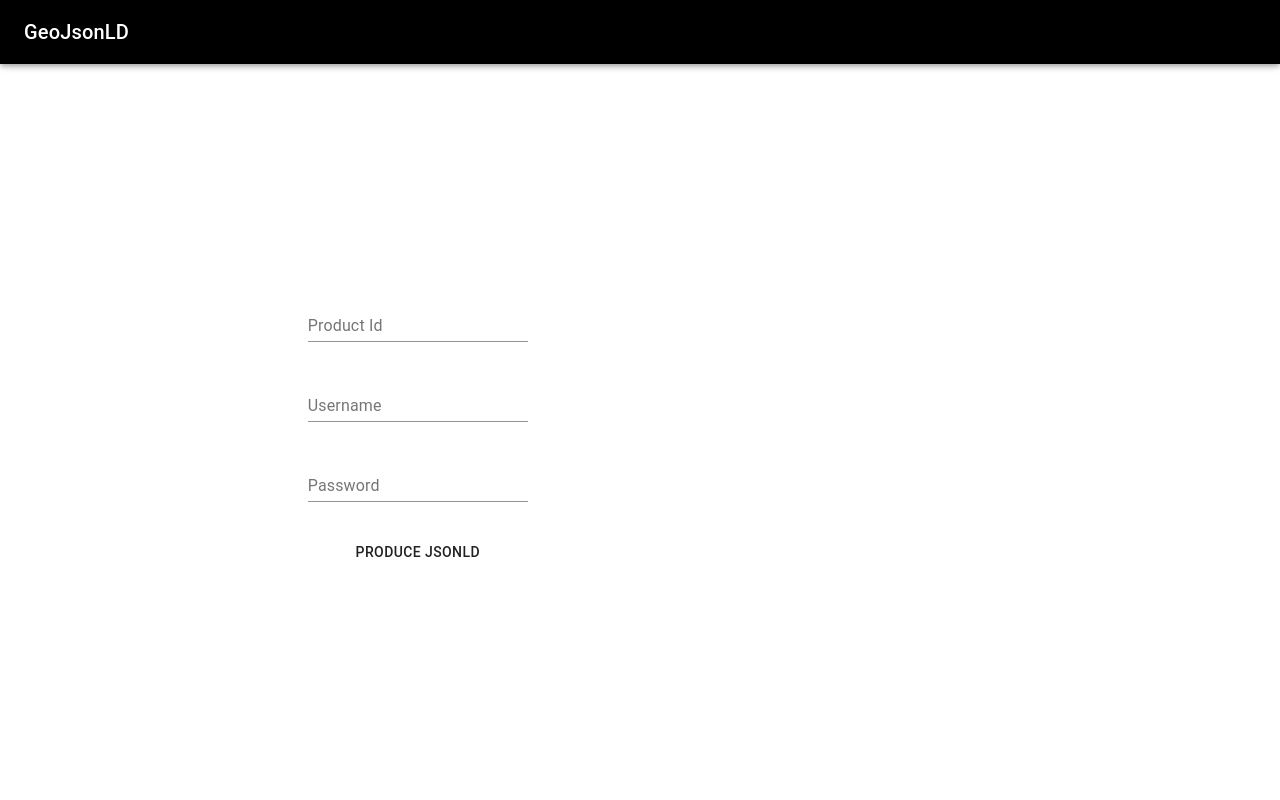
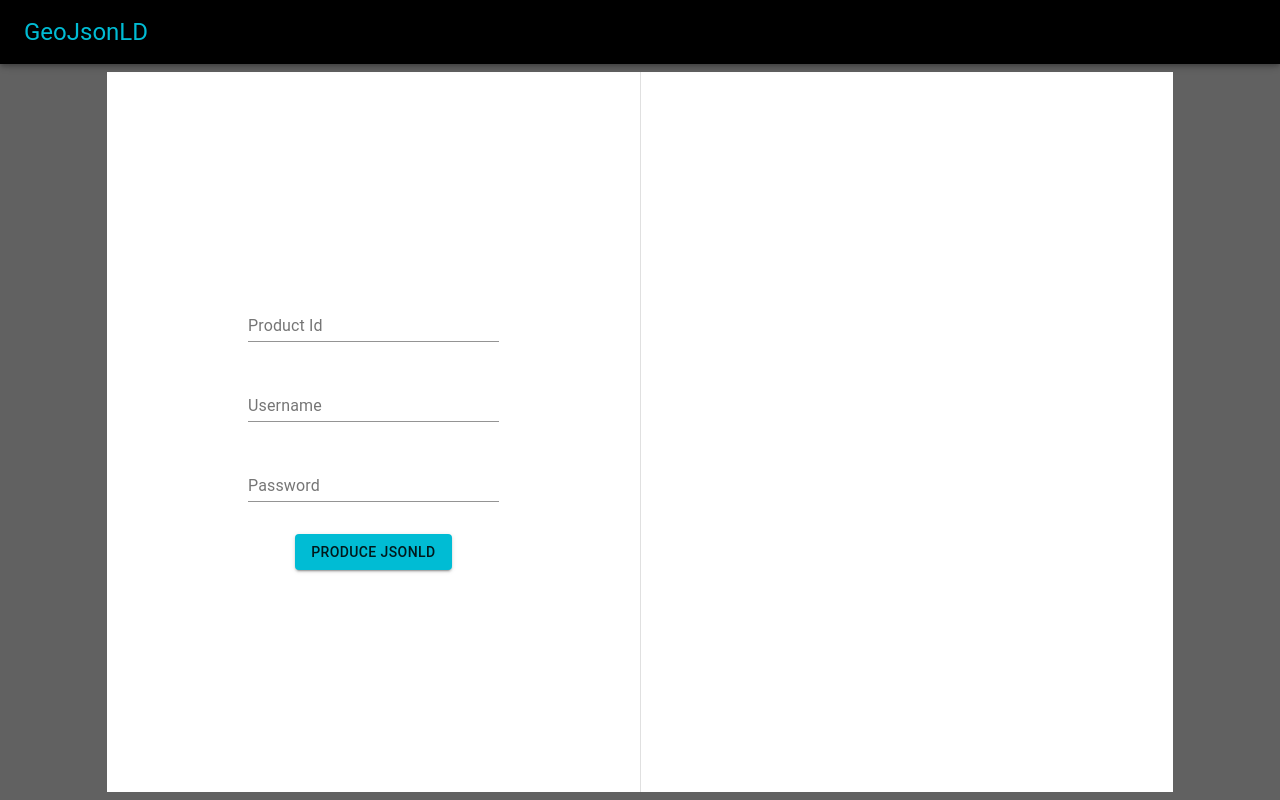
Before and after one commit to nypen/insight, a React (Create React App) app in the folder client/: page / in a window 1280 px wide. Built offline with nearby package versions, Linux system fonts and the light colour scheme.

Commit message:
Apply style changes

```diff
--- a/client/package.json
+++ b/client/package.json
@@ -16,6 +16,7 @@
     "history": "^5.0.0",
     "react": "^17.0.2",
     "react-dom": "^17.0.2",
+    "react-json-pretty": "^2.2.0",
     "react-router-dom": "^5.2.0",
     "react-scripts": "4.0.3",
     "typescript": "^4.3.2",
--- a/client/src/App.css
+++ b/client/src/App.css
@@ -16,3 +16,11 @@
 .App-link {
   color: #61dafb;
 }
+
+.custom-json-pretty{
+  white-space: pre-wrap;
+  white-space: -moz-pre-wrap;
+  white-space: -pre-wrap;
+  white-space: -o-pre-wrap;
+  word-wrap: break-word;
+}
--- a/client/src/App.tsx
+++ b/client/src/App.tsx
@@ -2,16 +2,32 @@ import React from 'react';
 import { Route, Router, Switch } from 'react-router-dom'
 import { Main } from './components/main'
 import { createBrowserHistory } from "history"
+import purple from '@material-ui/core/colors/purple';
+import { createMuiTheme, ThemeProvider } from '@material-ui/core';
+import { cyan } from '@material-ui/core/colors';
 
 import './App.css';
 
+const theme = createMuiTheme({
+  palette: {
+    primary: {
+      main: purple[700]
+    },
+    secondary: {
+      main: cyan[500]
+    }
+  }
+});
+
 function App() {
   return (
-    <Router history={createBrowserHistory()}>
-      <Switch>
-        <Route exact path='/' component={ Main } />
-      </Switch>
-    </Router>
+    <ThemeProvider theme={theme}>
+      <Router history={createBrowserHistory()}>
+        <Switch>
+          <Route exact path='/' component={ Main } />
+        </Switch>
+      </Router>
+    </ThemeProvider>
   );
 }
 
--- a/client/src/components/appBar.tsx
+++ b/client/src/components/appBar.tsx
@@ -22,7 +22,7 @@ const AppBar = (props: React.PropsWithChildren<MainProps>) => {
                 color="primary"
             >
                 <Toolbar>
-                    <Typography variant="h6">
+                    <Typography variant="h5" color="secondary">
                         GeoJsonLD
                     </Typography>
                 </Toolbar>
--- a/client/src/components/main.tsx
+++ b/client/src/components/main.tsx
@@ -1,16 +1,20 @@
 import React from 'react';
-import { CircularProgress, Grid, makeStyles, Typography } from '@material-ui/core';
+import { CircularProgress, Divider, Grid, makeStyles, Theme, Typography } from '@material-ui/core';
 import { AppBar } from './appBar';
 import { getUrl } from '../appServices';
 import { RequestFormType } from '../requestForm';
 import { RequestForm } from './requestForm';
+import JSONPretty from 'react-json-pretty';
+import purple from '@material-ui/core/colors/purple';
 
-const useStyles = makeStyles(() => ({
+const useStyles = makeStyles((theme: Theme) => ({
     root: {
-        height: "100vh"
+        height: "100vh",
+        backgroundColor: theme.palette.grey[700],
     },
     requestForm: {
-        height: "90vh"
+        height: "90vh",
+        backgroundColor: "#FFF",
     }
 
 }));
@@ -23,6 +27,11 @@ const Main = (props: React.PropsWithChildren<MainProps>) => {
     const [result, setResult] = React.useState(null);
 
     const classes = useStyles();
+
+    const theme = {
+        main: "line-height:1.3;background:#FFF;overflow:auto;",
+        key: `color:${purple[700]}`,
+    };
 
     const handleonClick = (requestForm: RequestFormType) => {
         setLoading(true);
@@ -61,23 +70,25 @@ const Main = (props: React.PropsWithChildren<MainProps>) => {
 
     return (
         <div>
-            <Grid container className={classes.root} justify="center">
+            <Grid container className={classes.root} justify="center" xs={12}>
                 <Grid item xs={12}>
                     <AppBar />
                 </Grid>
-                <Grid item container className={classes.requestForm} justify="center" alignItems="center" xs={10}>
-                    <Grid item xs={5}>
+                <Grid item container className={classes.requestForm}  direction="row" justify="center" alignItems="center" xs={10}>
+                    <Grid item style={{width:"50%"}}>
                         <RequestForm
                             loading={loading}
                             submitRequest={handleonClick}
                         />
                     </Grid>
-                    <Grid item container justify="center" alignItems="center" xs={5}>
-                        <Grid item>
+                    <Divider orientation="vertical"  style={{marginRight:"-1px"}} />
+                    <Grid item container justify="center" alignItems="center" style={{width:"50%"}}>
+                        <Grid item >
                             {result &&
-                                <pre>
-                                    {JSON.stringify(result, null, '\t')}
-                                </pre>
+                                <JSONPretty style={{padding:"10px", height:"100%"}}
+                                    themeClassName="custom-json-pretty"
+                                    theme={theme}
+                                    data={result["result"]}/>
                             }
                             {
                                 loading && <CircularProgress size={60} color="secondary" />
--- a/client/src/components/requestForm.tsx
+++ b/client/src/components/requestForm.tsx
@@ -100,20 +100,21 @@ const RequestForm = (props: React.PropsWithChildren<RequestFormProps>) => {
     };
 
     return (
-        <Grid container direction="column" alignItems="center" spacing={4} >
-            <Grid item>
+        <Grid container id="ss" direction="column" alignItems="center" spacing={4}>
+            <Grid item style={{width:"50%"}}>
                 <TextField
                     label="Product Id"
                     value={id}
                     color="secondary"
                     disabled={loading}
+                    fullWidth
                     placeholder="0ee2be67-7b4e-48a2-aad4-71dbefa7471e"
                     onChange={(e) => handleIdChange(e.target.value)}
                     helperText={idError}
                     error={!!idError}
                 />
             </Grid>
-            <Grid item>
+            <Grid item style={{width:"50%"}}>
                 <TextField
                     label="Username"
                     value={username}
@@ -123,18 +124,20 @@ const RequestForm = (props: React.PropsWithChildren<RequestFormProps>) => {
 
                     }}
                     disabled={loading}
+                    fullWidth
                     onChange={(e) => handleUsernameChange(e.target.value)}
                     helperText={usernameError}
                     error={!!usernameError}
                 />
             </Grid>
-            <Grid item>
+            <Grid item style={{width:"50%"}}>
                 <TextField
                     label="Password"
                     type="password"
                     color="secondary"
                     value={password}
                     disabled={loading}
+                    fullWidth
                     onChange={(e) => handlePasswordChange(e.target.value)}
                     helperText={passwordError}
                     error={!!passwordError}
@@ -143,6 +146,8 @@ const RequestForm = (props: React.PropsWithChildren<RequestFormProps>) => {
             <Grid item>
                 <Button
                     onClick={handleonClick}
+                    color="secondary"
+                    variant="contained"
                     disabled={loading}
                 >
                     Produce JsonLD
```
Also changed, not shown: 1 other file (tests, documents, lock files or other folders).
